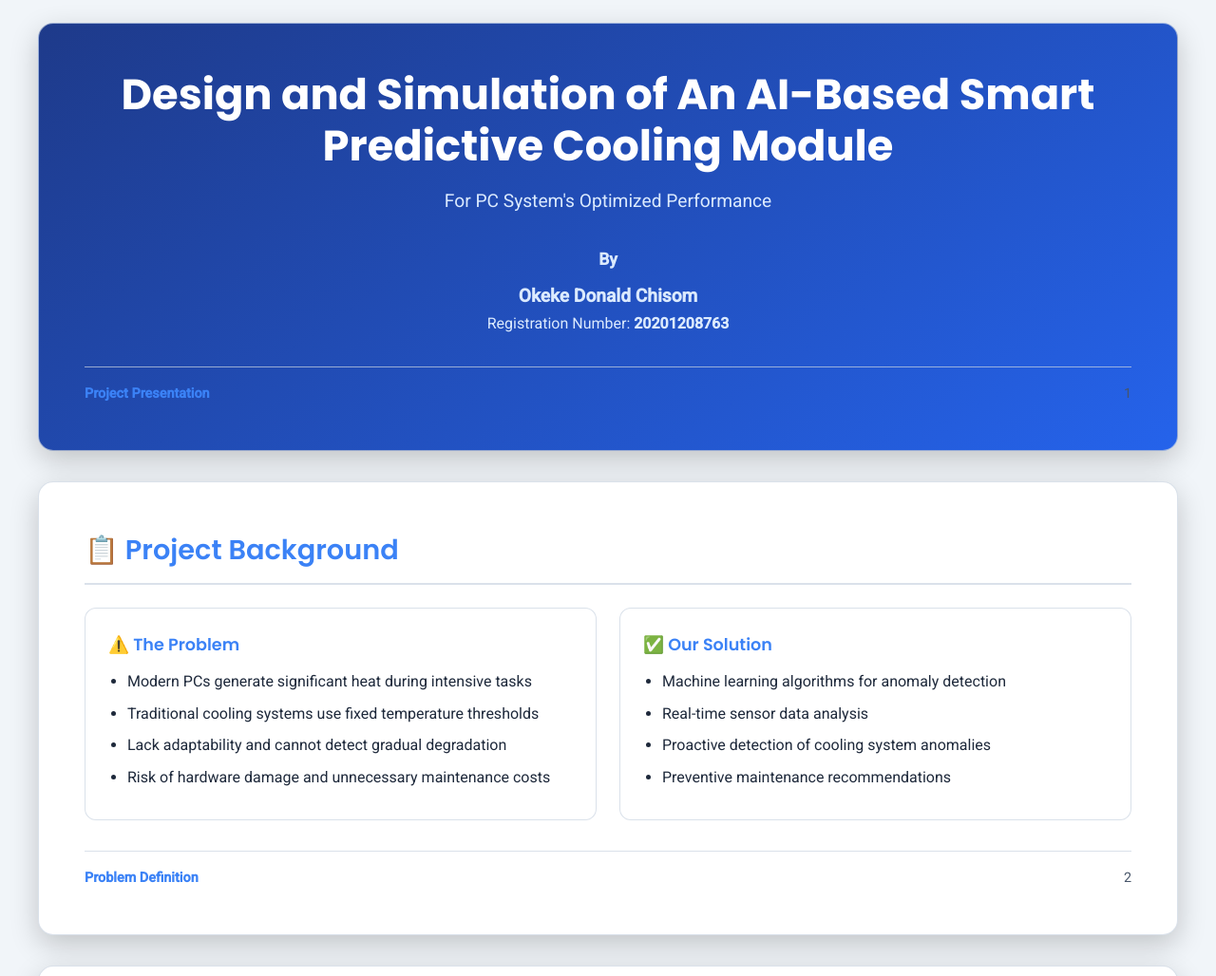
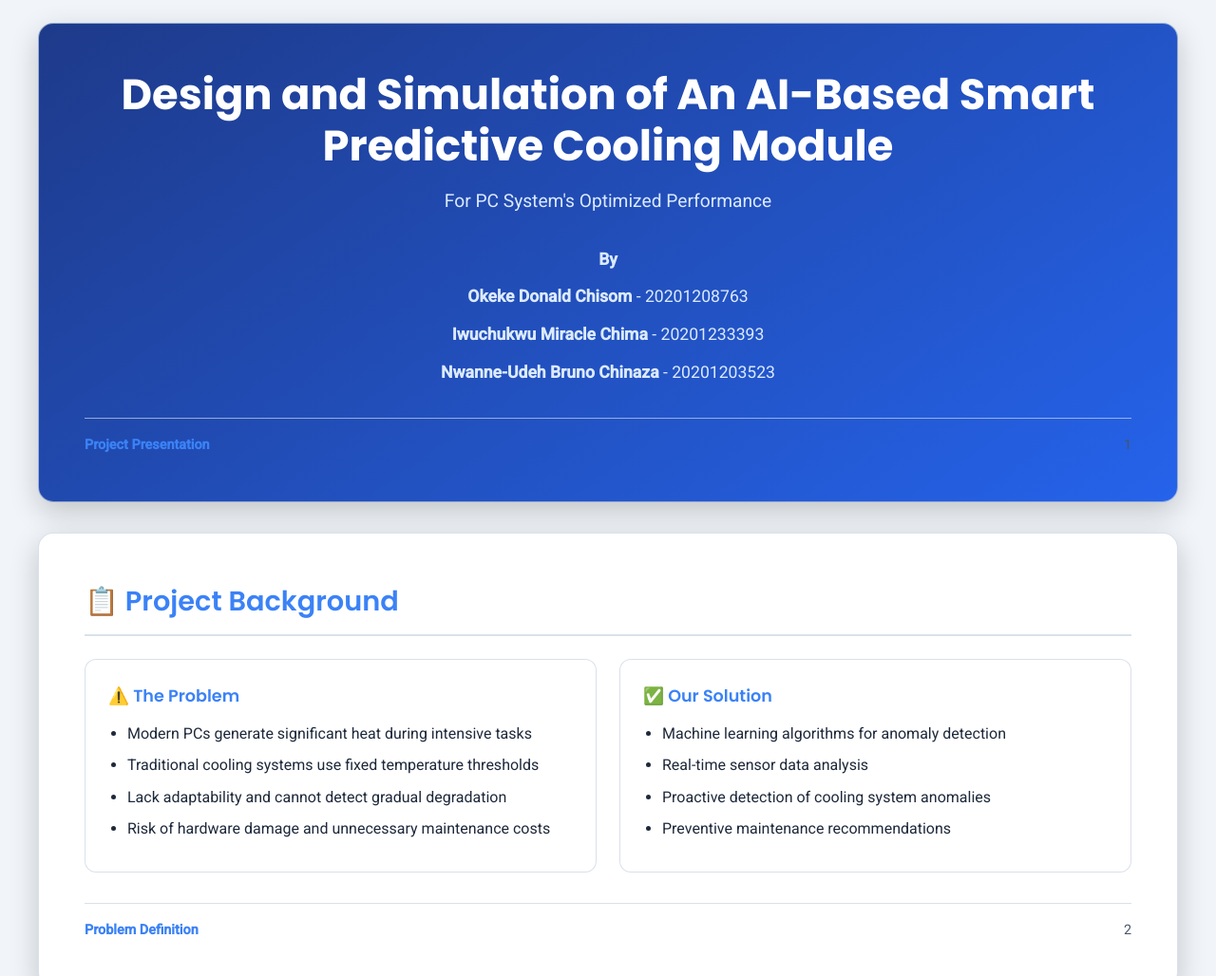
Before and after one commit to Vikthore/pdfconverter, a plain HTML site: page index.html in a window 1280 px wide. Shown: the top 1028 px of the page at 95% size. Drawn offline with Linux system fonts and the light colour scheme.

Commit message:
Another Commit

```diff
--- a/index.html
+++ b/index.html
@@ -234,8 +234,11 @@
         <p class="slide-subtitle" style="color: #dbeafe;">For PC System's Optimized Performance</p>
         <div class="presenter-info" style="margin-top: 32px; color: #dbeafe;">
             <p style="font-size: 1.1rem; margin-bottom: 10px;"><strong>By</strong></p>
-                    <p style="font-size: 1.2rem;"><strong>Okeke Donald Chisom</strong></p>
-                    <p>Registration Number: <strong>20201208763</strong></p>
+            <div style="font-size: 1.1rem; line-height: 1.8;">
+                <p style="margin: 8px 0;"><strong>Okeke Donald Chisom</strong> - 20201208763</p>
+                <p style="margin: 8px 0;"><strong>Iwuchukwu Miracle Chima</strong> - 20201233393</p>
+                <p style="margin: 8px 0;"><strong>Nwanne-Udeh Bruno Chinaza</strong> - 20201203523</p>
+            </div>
         </div>
     </div>
     <div class="slide-footer">
@@ -243,7 +246,6 @@
         <div class="slide-number">1</div>
     </div>
 </div>
-
         <!-- Slide 2: Project Background -->
         <div class="slide">
             <div class="slide-section-title">📋 Project Background</div>
```
Lines whose indentation alone changed are shown as unchanged.
